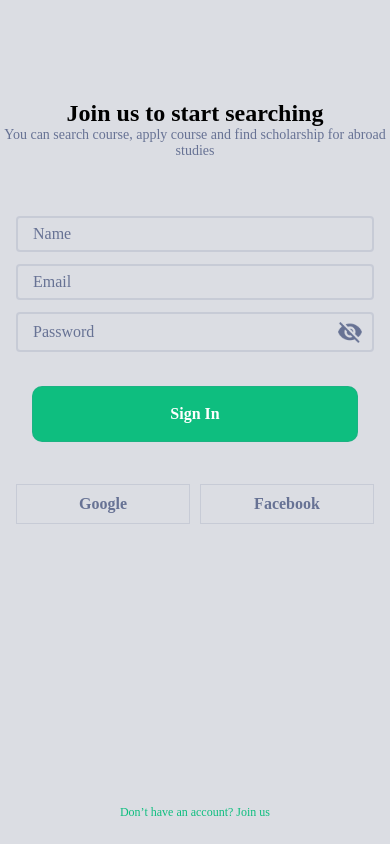
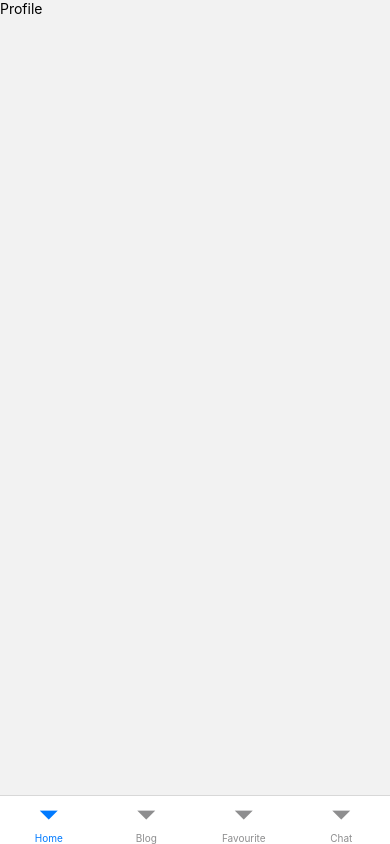
Before and after one commit to hitendrasinh-Parmar/doct_app_android, a React Native app: screen /Main in a window 390 px wide. Built offline with nearby package versions, Linux system fonts and the light colour scheme.

Commit message:
tab navigation setup

```diff
--- /dev/null
+++ b/src/navigation/blog.navigator.tsx
@@ -0,0 +1,14 @@
+import React from 'react';
+import { Text } from 'react-native';
+
+const BlogNavigator = () => {
+  // console.log('[BlogNavigator]');
+
+  return (
+    <>
+      <Text>BlogNavigator</Text>
+    </>
+  );
+};
+
+export default BlogNavigator;
--- /dev/null
+++ b/src/navigation/chat.navigator.tsx
@@ -0,0 +1,14 @@
+import React from 'react';
+import { Text } from 'react-native';
+
+const ChatNavigator = () => {
+  // console.log('[ChatNavigator]');
+
+  return (
+    <>
+      <Text>ChatNavigator</Text>
+    </>
+  );
+};
+
+export default ChatNavigator;
--- /dev/null
+++ b/src/navigation/favourite.navigator.tsx
@@ -0,0 +1,14 @@
+import React from 'react';
+import { Text } from 'react-native';
+
+const FavouriteScreenNavigator = () => {
+  // console.log('[FavouriteScreenNavigator]');
+
+  return (
+    <>
+      <Text>FavouriteScreenNavigator</Text>
+    </>
+  );
+};
+
+export default FavouriteScreenNavigator;
--- a/src/navigation/home.navigator.tsx
+++ /dev/null
@@ -1,15 +0,0 @@
-import React from 'react';
-import { View } from 'react-native';
-import ProfileNavigator from './profile.navigator';
-import { TabsRoutes, TabsStack } from './routes';
-const HomeTabsNavigator = (): React.ReactElement => {
-  return (
-    <TabsStack.Navigator
-      initialRouteName={TabsRoutes.Profile}
-      screenOptions={{ headerShown: false }}>
-      <TabsStack.Screen name={TabsRoutes.Profile} component={ProfileNavigator} />
-    </TabsStack.Navigator>
-  );
-};
-
-export default HomeTabsNavigator;
--- a/src/navigation/main.navigator.tsx
+++ b/src/navigation/main.navigator.tsx
@@ -1,11 +1,11 @@
 import React from 'react';
-import HomeTabsNavigator from './home.navigator';
+import TabsNavigator from './tabs.navigator';
 import { MainRoutes, MainStack } from './routes';
 
 const MainNavigator = (): React.ReactElement => {
   return (
     <MainStack.Navigator screenOptions={{ headerShown: false }}>
-      <MainStack.Screen name={MainRoutes.Tabs} component={HomeTabsNavigator} />
+      <MainStack.Screen name={MainRoutes.Tabs} component={TabsNavigator} />
     </MainStack.Navigator>
   );
 };
--- a/src/navigation/root.navigator.tsx
+++ b/src/navigation/root.navigator.tsx
@@ -6,7 +6,7 @@ import AuthNavigator from './auth.navigator';
 import MainNavigator from './main.navigator';
 import { RootRoutes, RootStack } from './routes';
 
-const tempvalidUser = false;
+const tempvalidUser = true;
 
 const Root = () => {
   return (
--- a/src/navigation/routes.ts
+++ b/src/navigation/routes.ts
@@ -14,8 +14,9 @@ export enum MainRoutes {
 
 export enum TabsRoutes {
   Home = 'Home',
-  Profile = 'Profile',
+  Favourite = 'Favourite',
   Blog = 'Blog',
+  Chat = 'Chat',
 }
 
 export enum AuthRoutes {
@@ -39,9 +40,10 @@ export type AuthStackParamList = {
 };
 
 export type TabsStackParamList = {
-  [TabsRoutes.Profile]: undefined;
+  [TabsRoutes.Home]: undefined;
+  [TabsRoutes.Favourite]: undefined;
   [TabsRoutes.Blog]: undefined;
-  [TabsRoutes.Home]: undefined;
+  [TabsRoutes.Chat]: undefined;
 };
 
 export const RootStack = createStackNavigator();
--- /dev/null
+++ b/src/navigation/tabs.navigator.tsx
@@ -0,0 +1,19 @@
+import React from 'react';
+import { View } from 'react-native';
+import BlogNavigator from './blog.navigator';
+import ChatNavigator from './chat.navigator';
+import FavouriteScreenNavigator from './Favourite.navigator';
+import ProfileNavigator from './profile.navigator';
+import { TabsRoutes, TabsStack } from './routes';
+const HomeTabsNavigator = (): React.ReactElement => {
+  return (
+    <TabsStack.Navigator initialRouteName={TabsRoutes.Home} screenOptions={{ headerShown: false }}>
+      <TabsStack.Screen name={TabsRoutes.Home} component={ProfileNavigator} />
+      <TabsStack.Screen name={TabsRoutes.Blog} component={BlogNavigator} />
+      <TabsStack.Screen name={TabsRoutes.Favourite} component={FavouriteScreenNavigator} />
+      <TabsStack.Screen name={TabsRoutes.Chat} component={ChatNavigator} />
+    </TabsStack.Navigator>
+  );
+};
+
+export default HomeTabsNavigator;
```
